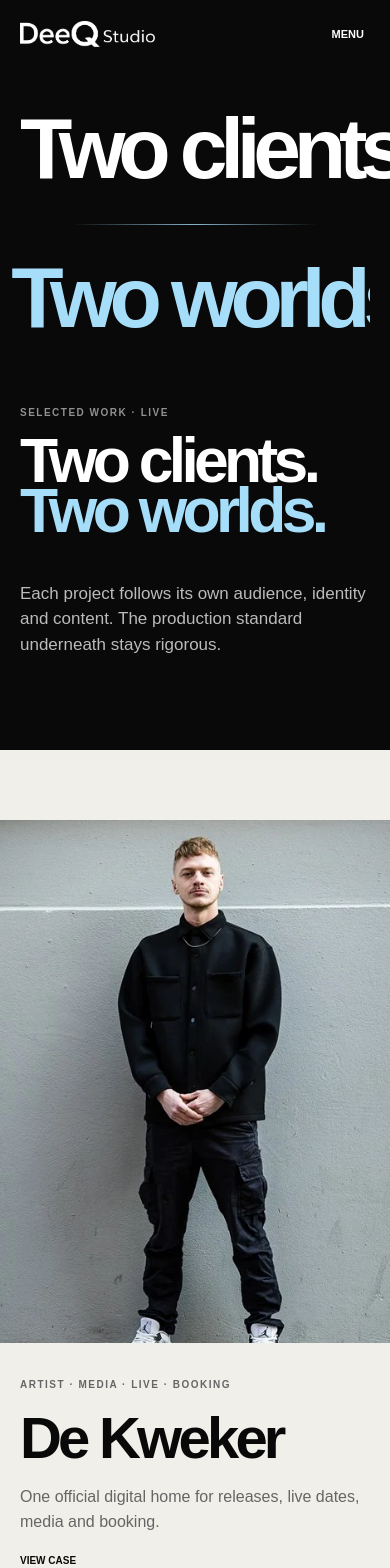
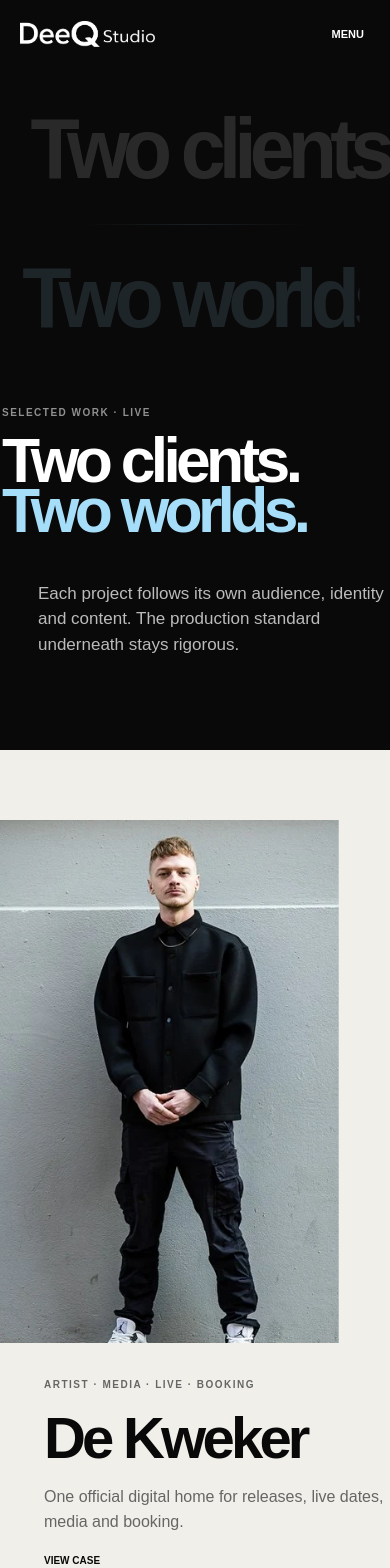
Before and after one commit to DeeQstudio/deeq-studio, a Next.js app: page /work in a window 390 px wide. Shown: the top 1568 px of the page. Built offline with nearby package versions, Linux system fonts and the light colour scheme.

Commit message:
fix: compose reveal directions by content group

```diff
--- a/app/globals.css
+++ b/app/globals.css
@@ -173,3 +173,46 @@
 @media(prefers-reduced-motion:reduce){
   .spatialHero{height:100svh}.logoSequence{transform:translate(-50%,-50%);opacity:1}.logoFieldBlue,.logoSweep,.logoSequence p{display:none}.spatialIntro{opacity:1;transform:none}
 }
+
+/* Composed entrances: neighbouring content never repeats one generic upward reveal. */
+.motionReady .pageHero>.pageHeroSignal[data-reveal]{transform:scaleX(.94);transform-origin:center;opacity:0}
+.motionReady .pageHero>div:not(.pageHeroSignal)[data-reveal]{transform:translateX(-32px)}
+.motionReady .pageHero>.lead[data-reveal]{transform:translateX(32px)}
+
+.motionReady .workIndex1>.workIndexMedia[data-reveal]{transform:translateX(-46px);clip-path:inset(0 7% 0 0)}
+.motionReady .workIndex1>div:last-child[data-reveal]{transform:translateX(30px)}
+.motionReady .workIndex2>.workIndexMedia[data-reveal]{transform:translateX(46px);clip-path:inset(0 0 0 7%)}
+.motionReady .workIndex2>div:last-child[data-reveal]{transform:translateX(-30px)}
+.motionReady .workIndexItem>[data-reveal]{transition-property:opacity,transform,clip-path}
+
+.motionReady .serviceList>a:nth-child(3n+1)[data-reveal]{transform:translateX(-28px)}
+.motionReady .serviceList>a:nth-child(3n+2)[data-reveal]{transform:scale(.985);transform-origin:left center}
+.motionReady .serviceList>a:nth-child(3n)[data-reveal]{transform:translateX(28px)}
+
+.motionReady .editorial>*:first-child[data-reveal],.motionReady .contactPanel>*:first-child[data-reveal],.motionReady .caseNarrative>*:first-child[data-reveal]{transform:translateX(-34px)}
+.motionReady .editorial>*:last-child[data-reveal],.motionReady .contactPanel>*:last-child[data-reveal],.motionReady .caseNarrative>*:last-child[data-reveal]{transform:translateX(34px)}
+
+.motionReady .kwekerGallery>figure:first-child[data-reveal]{transform:translateX(-52px) rotate(-3deg);clip-path:inset(0 8% 0 0)}
+.motionReady .kwekerGallery>figure:nth-child(2)[data-reveal]{transform:translateX(52px) rotate(6deg);clip-path:inset(0 0 0 10%)}
+.motionReady .kwekerGallery>p[data-reveal]{transform:translateY(20px)}
+.motionReady .kwekerGallery>figure[data-reveal]{transition-property:opacity,transform,clip-path}
+.motionReady .kwekerGallery>figure:first-child[data-reveal].isRevealed{transform:rotate(-3deg);clip-path:inset(0)}
+.motionReady .kwekerGallery>figure:nth-child(2)[data-reveal].isRevealed{transform:rotate(6deg);clip-path:inset(0)}
+
+.motionReady .kwClose>p[data-reveal]{transform:translateX(-24px)}
+.motionReady .kwClose>h2[data-reveal]{transform:none;clip-path:inset(0 0 100% 0);transition-property:opacity,clip-path}
+.motionReady .kwClose>h2[data-reveal].isRevealed{clip-path:inset(0)}
+.motionReady .nextCase>*:first-child[data-reveal]{transform:translateX(-22px)}
+.motionReady .nextCase>*:last-child[data-reveal]{transform:translateX(26px)}
+
+.motionReady [data-reveal].isRevealed{opacity:1;transform:none}
+.motionReady .pageHero>.pageHeroSignal[data-reveal].isRevealed{opacity:.09}
+
+@media(max-width:820px){
+  .motionReady .pageHero>div:not(.pageHeroSignal)[data-reveal]{transform:translateX(-18px)}
+  .motionReady .pageHero>.lead[data-reveal]{transform:translateX(18px)}
+  .motionReady .workIndex1>.workIndexMedia[data-reveal],.motionReady .workIndex2>div:last-child[data-reveal]{transform:translateX(-24px)}
+  .motionReady .workIndex2>.workIndexMedia[data-reveal],.motionReady .workIndex1>div:last-child[data-reveal]{transform:translateX(24px)}
+  .motionReady .pageHero>.pageHeroSignal[data-reveal].isRevealed{opacity:.13}
+}
+@media(prefers-reduced-motion:reduce){.motionReady [data-reveal]{clip-path:none!important}}
```
